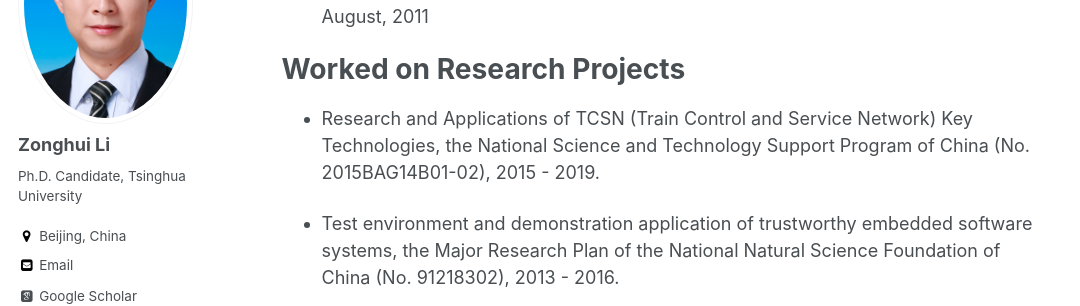
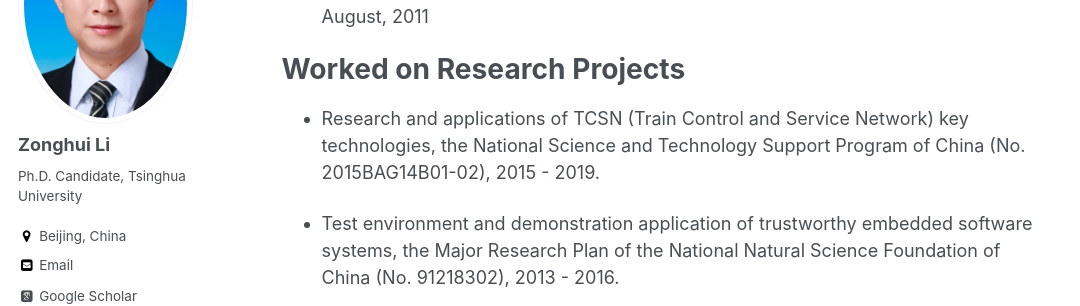
Before and after one commit to yingwangbjtu/lizonghui.github.io, a Jekyll site: the page built from _pages/about.md, in a window 1280 px wide and 900 px high, scrolled down 1213 px. Shown: the part 152-458 px from the top of the window, without its empty margins (0-1080 px from the left). Built offline with Jekyll 4.4.1, drawn with Linux system fonts in a browser that asks for light colours; some web fonts are replaced.

```diff
--- a/_pages/about.md
+++ b/_pages/about.md
@@ -50,7 +50,7 @@ Work Experience
 
 Worked on Research Projects
 ======
-- Research and Applications of TCSN (Train Control and Service Network) Key Technologies, the National Science and Technology Support Program of China (No. 2015BAG14B01-02), 2015 - 2019.
+- Research and applications of TCSN (Train Control and Service Network) key technologies, the National Science and Technology Support Program of China (No. 2015BAG14B01-02), 2015 - 2019.
 
 - Test environment and demonstration application of trustworthy embedded software systems, the Major Research Plan of the National Natural Science Foundation of China (No. 91218302), 2013 - 2016.
 
```
